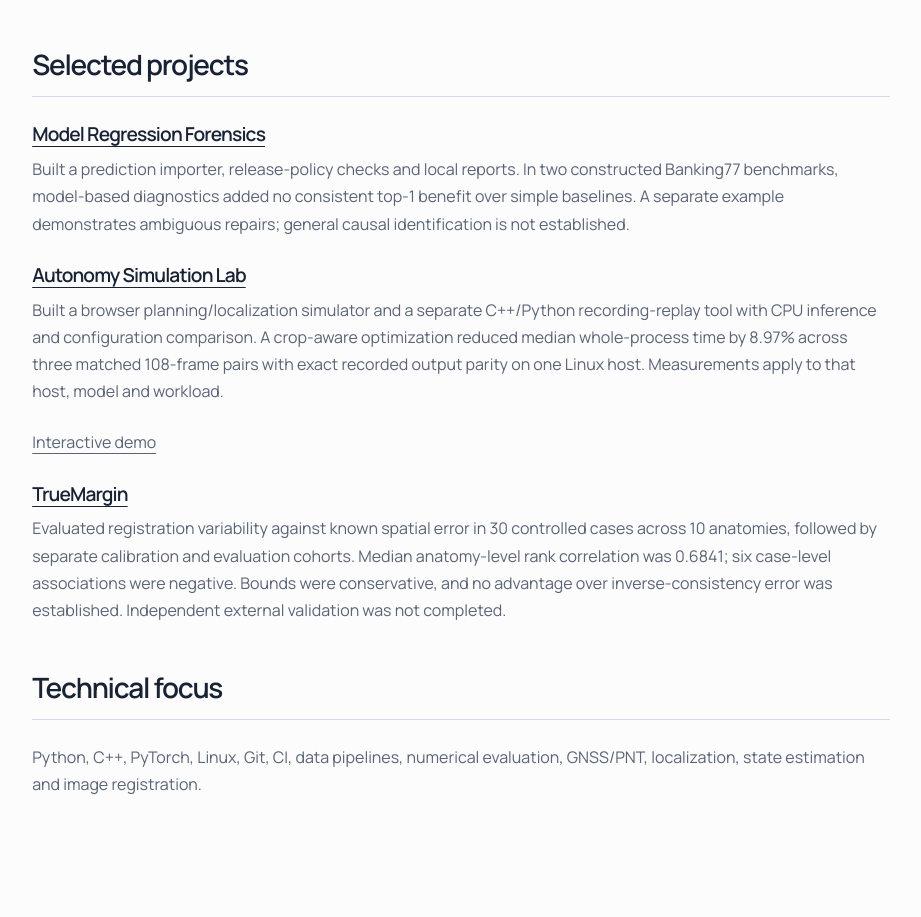
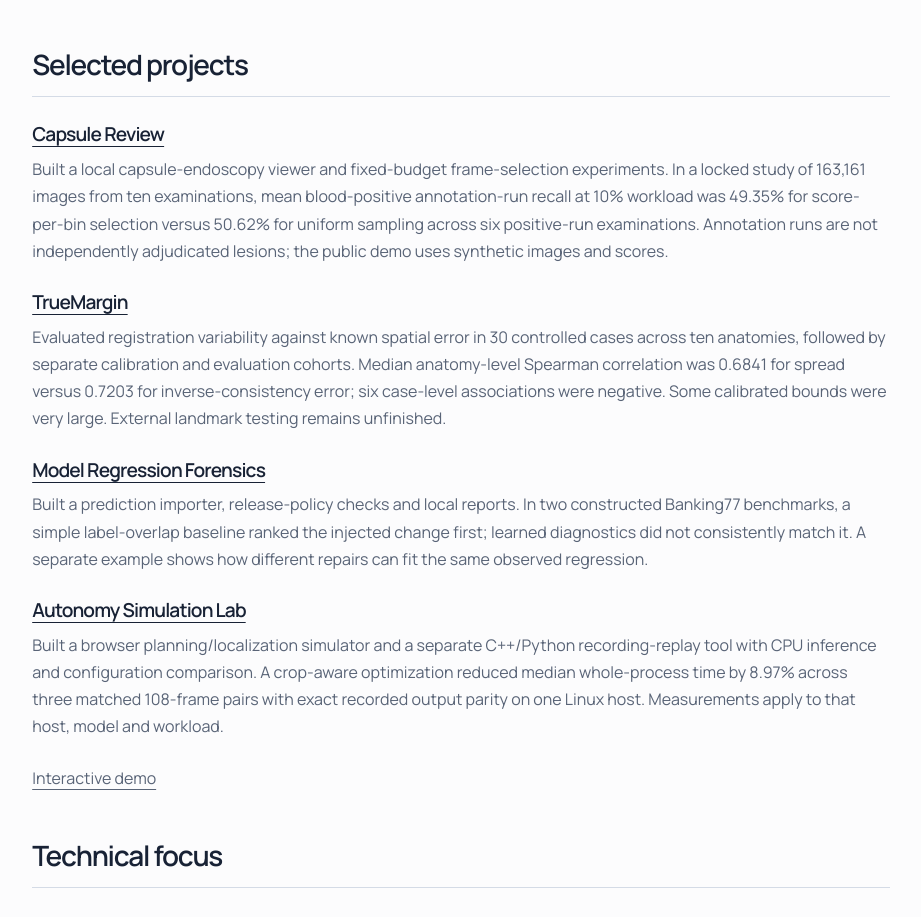
Before and after one commit to Kushrishi/kushrishi.com, a Next.js app: page /cv in a window 1280 px wide. Shown: the part 1500-2417 px from the top of the page, without its empty margins (179-1100 px from the left). Before the commit the page ends 2394 px from the top, so only its background shows below. Built offline with nearby package versions, Linux system fonts and the light colour scheme.

Commit message:
Align website CV projects and scientific comparisons

```diff
--- a/app/cv/page.tsx
+++ b/app/cv/page.tsx
@@ -76,17 +76,21 @@ export default function CVPage() {
         <p className="print-only cv-continuation">Kush Rishi · kushrishi.com · Projects and skills</p>
         <h2>Selected projects</h2>
         <article>
+          <h3><a href="https://github.com/Kushrishi/capsule-review-public">Capsule Review</a></h3>
+          <p>Built a local capsule-endoscopy viewer and fixed-budget frame-selection experiments. In a locked study of 163,161 images from ten examinations, mean blood-positive annotation-run recall at 10% workload was 49.35% for score-per-bin selection versus 50.62% for uniform sampling across six positive-run examinations. Annotation runs are not independently adjudicated lesions; the public demo uses synthetic images and scores.</p>
+        </article>
+        <article>
+          <h3><a href="https://kushrishi.com/research/truemargin">TrueMargin</a></h3>
+          <p>Evaluated registration variability against known spatial error in 30 controlled cases across ten anatomies, followed by separate calibration and evaluation cohorts. Median anatomy-level Spearman correlation was 0.6841 for spread versus 0.7203 for inverse-consistency error; six case-level associations were negative. Some calibrated bounds were very large. External landmark testing remains unfinished.</p>
+        </article>
+        <article>
           <h3><a href="https://kushrishi.com/research/model-regression-forensics">Model Regression Forensics</a></h3>
-          <p>Built a prediction importer, release-policy checks and local reports. In two constructed Banking77 benchmarks, model-based diagnostics added no consistent top-1 benefit over simple baselines. A separate example demonstrates ambiguous repairs; general causal identification is not established.</p>
+          <p>Built a prediction importer, release-policy checks and local reports. In two constructed Banking77 benchmarks, a simple label-overlap baseline ranked the injected change first; learned diagnostics did not consistently match it. A separate example shows how different repairs can fit the same observed regression.</p>
         </article>
         <article>
           <h3><a href="https://github.com/Kushrishi/autonomy-simulation-lab">Autonomy Simulation Lab</a></h3>
           <p>Built a browser planning/localization simulator and a separate C++/Python recording-replay tool with CPU inference and configuration comparison. A crop-aware optimization reduced median whole-process time by 8.97% across three matched 108-frame pairs with exact recorded output parity on one Linux host. Measurements apply to that host, model and workload.</p>
           <p><a href="https://kushrishi.github.io/autonomy-simulation-lab/">Interactive demo</a></p>
-        </article>
-        <article>
-          <h3><a href="https://kushrishi.com/research/truemargin">TrueMargin</a></h3>
-          <p>Evaluated registration variability against known spatial error in 30 controlled cases across 10 anatomies, followed by separate calibration and evaluation cohorts. Median anatomy-level rank correlation was 0.6841; six case-level associations were negative. Bounds were conservative, and no advantage over inverse-consistency error was established. Independent external validation was not completed.</p>
         </article>
       </section>
 
```
